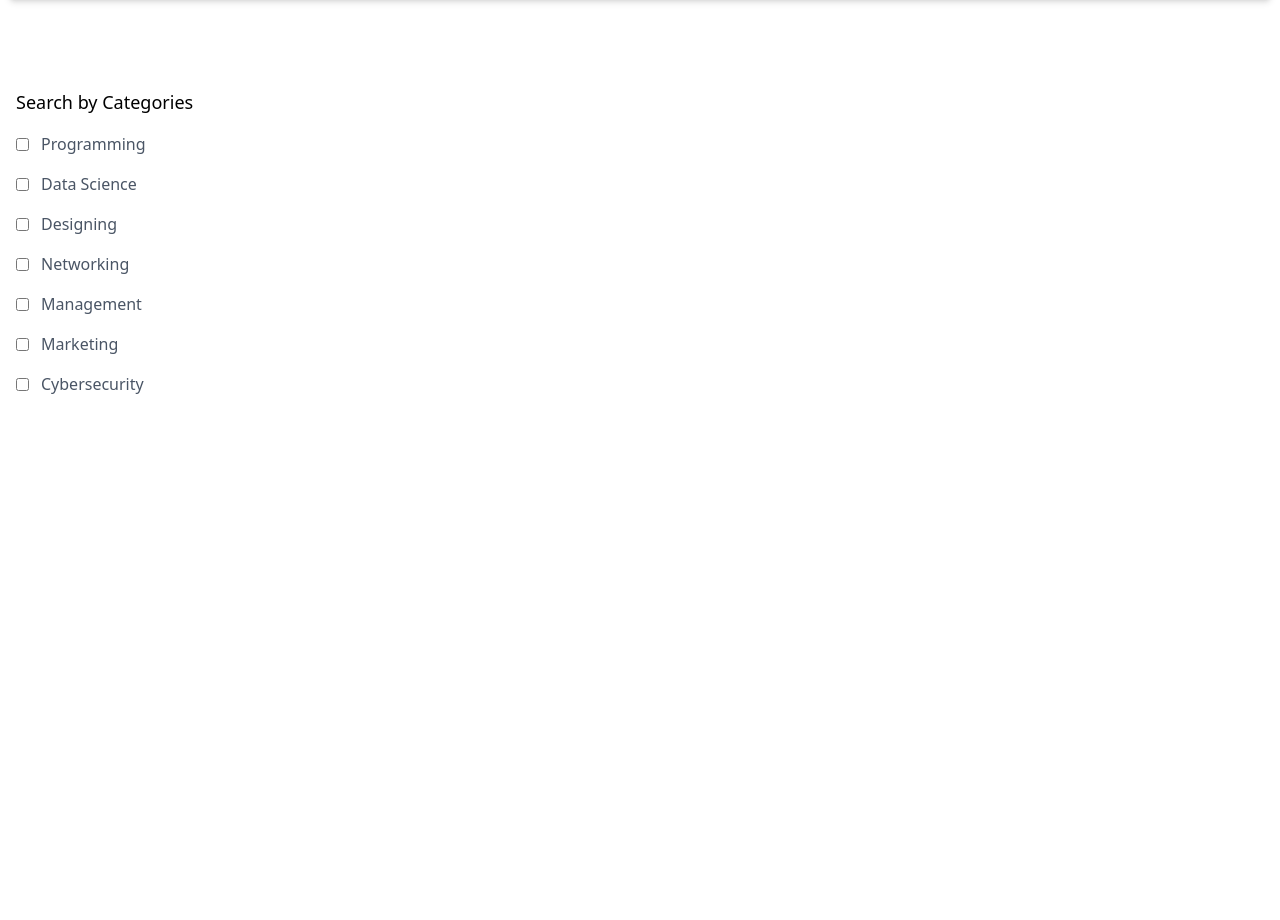
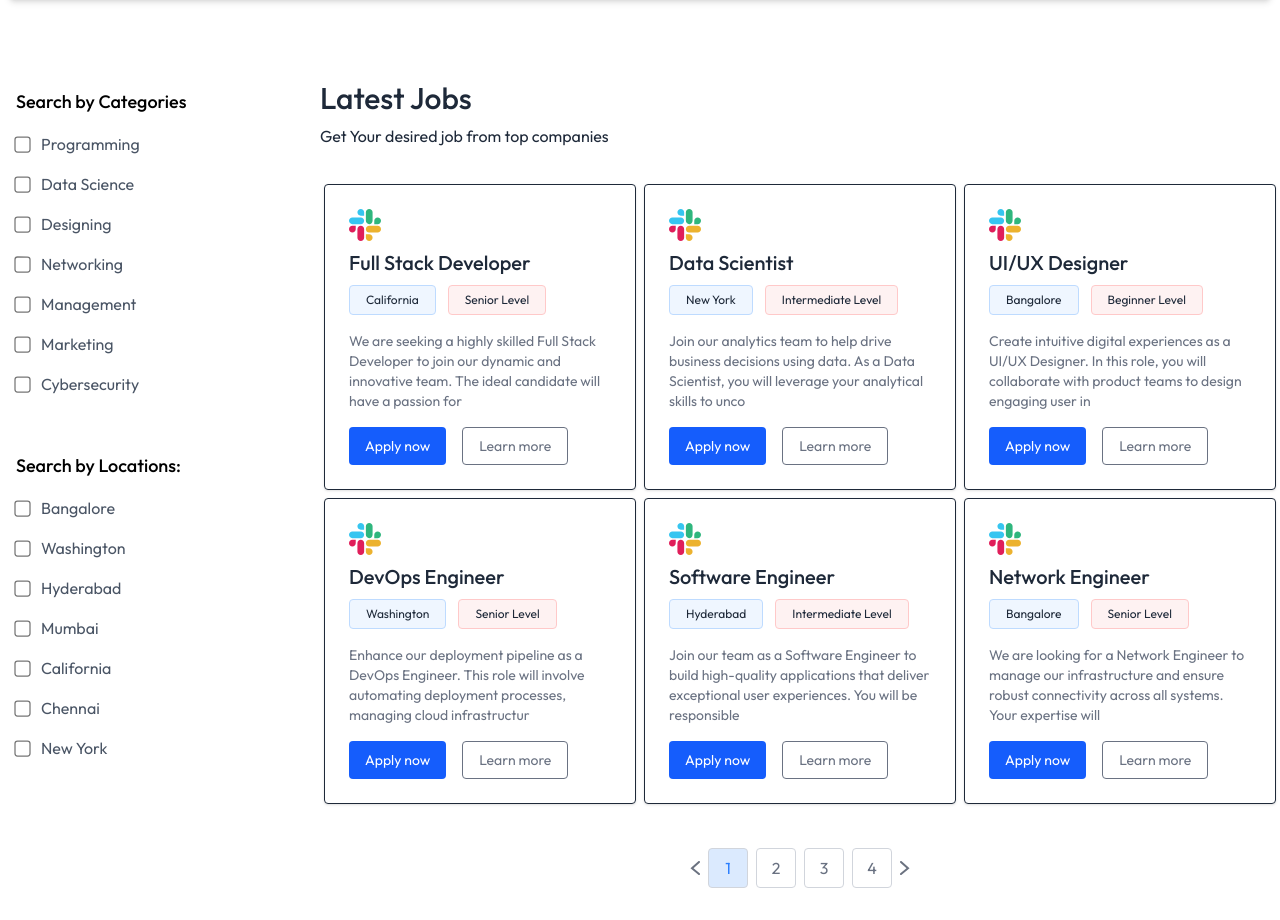
Before and after one commit to shaheem728/TalentNest, a React (Vite) app in the folder client/: page / in a window 1280 px wide. Shown: the part 510-1430 px from the top of the page. Before the commit the page ends 938 px from the top, so only its background shows below. Built offline with nearby package versions, Linux system fonts and the light colour scheme; no server answers.

Commit message:
Implement pagination in jobs listings

```diff
--- /dev/null
+++ b/client/src/components/JobCard.jsx
@@ -0,0 +1,24 @@
+import React from 'react'
+import { assets } from '../assets/assets'
+
+const JobCard = ({job}) => {
+  return (
+    <div className='border m-1 p-6 shadow rounded'>
+      <div className='flex justify-between items-center'>
+        <img className='h-8' src={assets.company_icon} alt=""/>
+      </div>
+      <h4 className='font-medium text-xl mt-2'>{job.title}</h4>
+      <div className='flex items-center gap-3 mt-2 text-xs'>
+        <span className='bg-blue-50 border border-blue-200 px-4 py-1.5 rounded'>{job.location}</span>
+        <span className='bg-red-50 border border-red-200 px-4 py-1.5 rounded'>{job.level}</span>
+      </div>
+      <p className='text-gray-500 text-sm mt-4' dangerouslySetInnerHTML={{__html:job.description.slice(0,150)}}></p>
+      <div className='mt-4 flex gap-4 text-sm'>
+        <button className='bg-blue-600 text-white px-4 py-2 rounded'>Apply now</button>
+        <button className='text-gray-500 border border-gray-500 rounded px-4 py-2'>Learn more</button>
+      </div>
+    </div>
+  )
+}
+
+export default JobCard
--- a/client/src/components/JobListing.jsx
+++ b/client/src/components/JobListing.jsx
@@ -1,10 +1,13 @@
-import React, { useContext } from 'react'
+import React, { useContext, useState } from 'react'
 import { AppContext } from '../context/AppContext'
-import { assets, JobCategories } from '../assets/assets'
+import { assets, JobCategories, JobLocations, jobsData } from '../assets/assets'
+import JobCard from './JobCard'
 
 const jobListing = () => {
-    const {isSearched,searchFilter,setSearchFilter} = useContext(AppContext)
-  return (
+    const {isSearched,searchFilter,setSearchFilter,jobs} = useContext(AppContext)
+    const[showFilter,setShowFilter] = useState(false)
+    const[currentPage,setCurrentPage]=useState(1)
+   return (
     <div className='container 2xl:px-20 mx-auto flex flex-col lg:flex-row max-lg:space-y-8 py-8 '>
       {/* Sidebar */}
     <div className='w-full lg:w-1/4 bg-white px-4'>
@@ -34,21 +37,70 @@ const jobListing = () => {
          </>
         )
       }
+      <button onClick={e=> setShowFilter(prev=> !prev)} className='px-6 py-1.5 rounded border border-gray-400 lg:hidden'>
+        {showFilter?'Close':'Filters'}
+      </button>
       {/* Category Filter */}
-      <div className='max-lg:hidden'>
+      <div className={showFilter?'':'max-lg:hidden'}>
         <h4 className='font-medium text-lg py-4'>Search by Categories</h4>
         <ul className='space-y-4 text-gray-600'>
           {
             JobCategories.map((category,index)=>(
               <li className='flex gap-3 items-center' key={index}>
-                <input type="checkbox" name='' id=''/>
+                <input className='scale-125' type="checkbox" name='' id=''/>
                 {category}
               </li>
             ))
           }
         </ul>
       </div>
+
+      {/* Location Filter */}
+      <div className={showFilter?'':'max-lg:hidden'}>
+        <h4 className='font-medium text-lg py-4 pt-14'>Search by Locations:</h4>
+        <ul className='space-y-4 text-gray-600'>
+          {
+            JobLocations.map((location,index)=>(
+              <li className='flex gap-3 items-center' key={index}>
+                <input className='scale-125' type="checkbox" name='' id=''/>
+                {location}
+              </li>
+            ))
+          }
+        </ul>
+      </div>
     </div>
+
+    {/* Job listings */}
+    <section className='w-full lg:w-3/4 text-gray-800 max-lg:px-4'>
+      <h3 className='font-medium text-3xl py-2' id='job-list'>Latest Jobs</h3>
+      <p className='mb-8'>Get Your desired job from top companies</p>
+      <div className="grid grid-cols-1 sm:grid-cols-2 xl:grid-cols-3">
+         {jobs.slice((currentPage-1)*6,currentPage*6).map((job,index)=>(
+          <JobCard key={index} job={job}/>
+         ))}
+      </div>
+
+     {/* Pagination */}
+     {
+      jobs.length>0 && (
+        <div className="flex items-center justify-center space-x-2 mt-10">
+          <a href='#job-list'>
+            <img onClick={()=>setCurrentPage(Math.max(currentPage-1),1)} src={assets.left_arrow_icon}/>
+          </a>
+          {
+            Array.from({length:Math.ceil(jobs.length/6)}).map((_,index)=>(
+              <a href='#job-list'>
+                   <button onClick={()=>setCurrentPage(index+1)} className={`w-10 h-10 flex items-center justify-center border border-gray-300 rounded ${currentPage === index+1 ? 'bg-blue-100 text-blue-500':'text-gray-500'}`}>{index+1}</button>
+              </a>
+            ))}
+            <a href='#job-list'>
+              <img onClick={()=>setCurrentPage(Math.min(currentPage+1,Math.ceil(jobs.length/6)))} src={assets.right_arrow_icon}  alt=''/>
+            </a>
+        </div>
+      )
+     }
+    </section>
     </div>
   )
 }
--- a/client/src/components/Navbar.jsx
+++ b/client/src/components/Navbar.jsx
@@ -13,7 +13,7 @@ const Navbar = () => {
           user ? <div className='flex items-center gap-3'>
             <Link to={'/application'}>Applied Jobs</Link>
             <p>|</p>
-            <p>Hi, {user.firstName+" "+user.lastName}</p>
+            <p className='max-hidden'>Hi, {user.firstName+" "+user.lastName}</p>
             <UserButton/>
           </div>:
 
--- a/client/src/context/AppContext.jsx
+++ b/client/src/context/AppContext.jsx
@@ -1,4 +1,5 @@
-import { createContext, useState } from "react";
+import { createContext, useEffect, useState } from "react";
+import { jobsData } from "../assets/assets";
 
 export const AppContext = createContext()
 export const AppContextProvider = ({children}) => {
@@ -6,12 +7,26 @@ export const AppContextProvider = ({children}) => {
       title:'',
       location:''
 })
+
+
 const [isSearched,setIsSearched] =useState(false)
+const[jobs,setJobs]=useState([])
+
+//Function to fetch jobs
+const fetchJobs = async () => {
+ setJobs(jobsData)
+}
+
+useEffect(()=>{
+  fetchJobs()
+},[])
     const value = {
       searchFilter,
       setSearchFilter,
       isSearched,
-      setIsSearched
+      setIsSearched,
+      jobs,
+      setJobs
     }
     return (
     <AppContext.Provider value={value}>
--- a/client/src/index.css
+++ b/client/src/index.css
@@ -1 +1,5 @@
+@import url('https://fonts.googleapis.com/css2?family=Outfit:wght@100..900&display=swap');
 @import "tailwindcss";
+*{
+    font-family:Outfit;
+}
```
